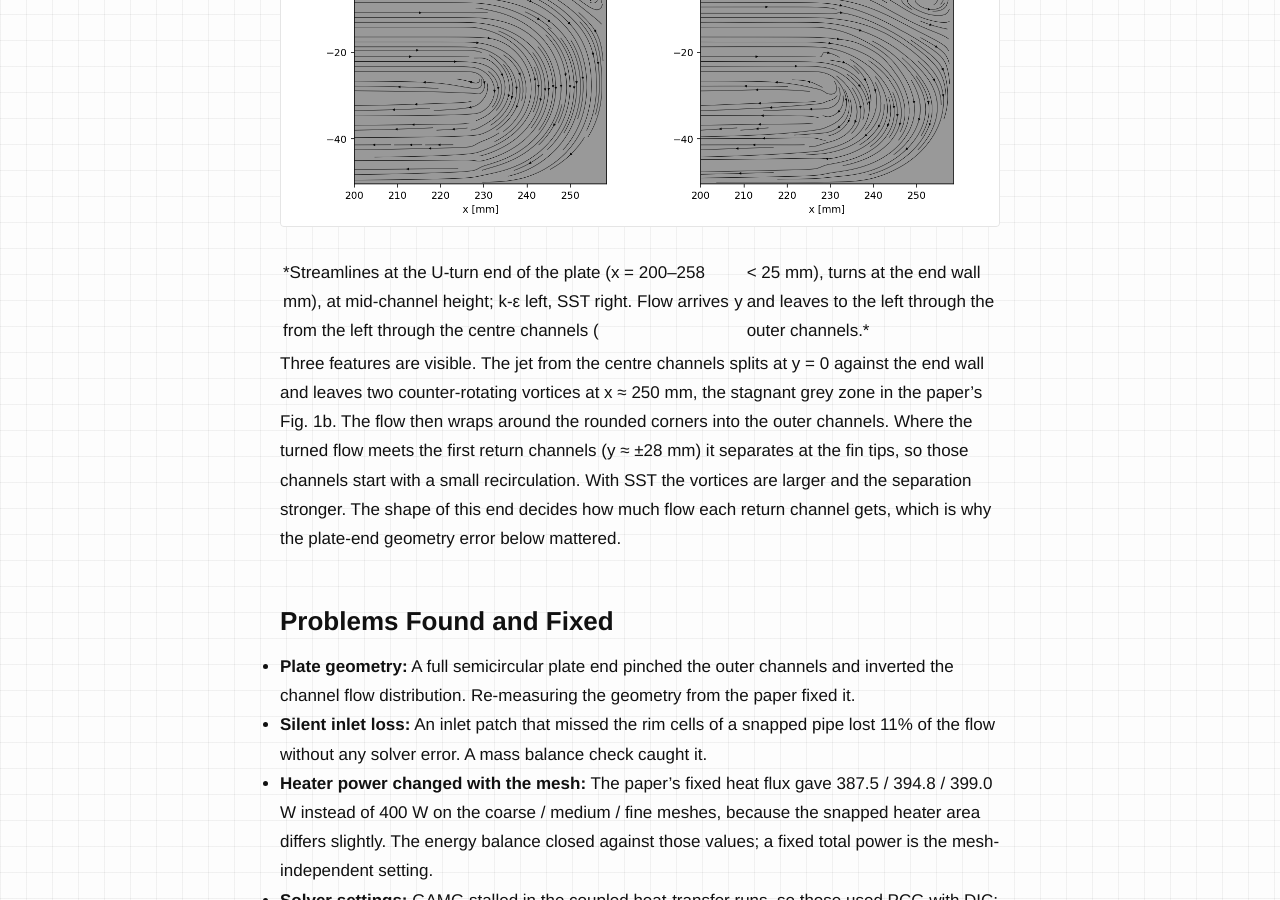
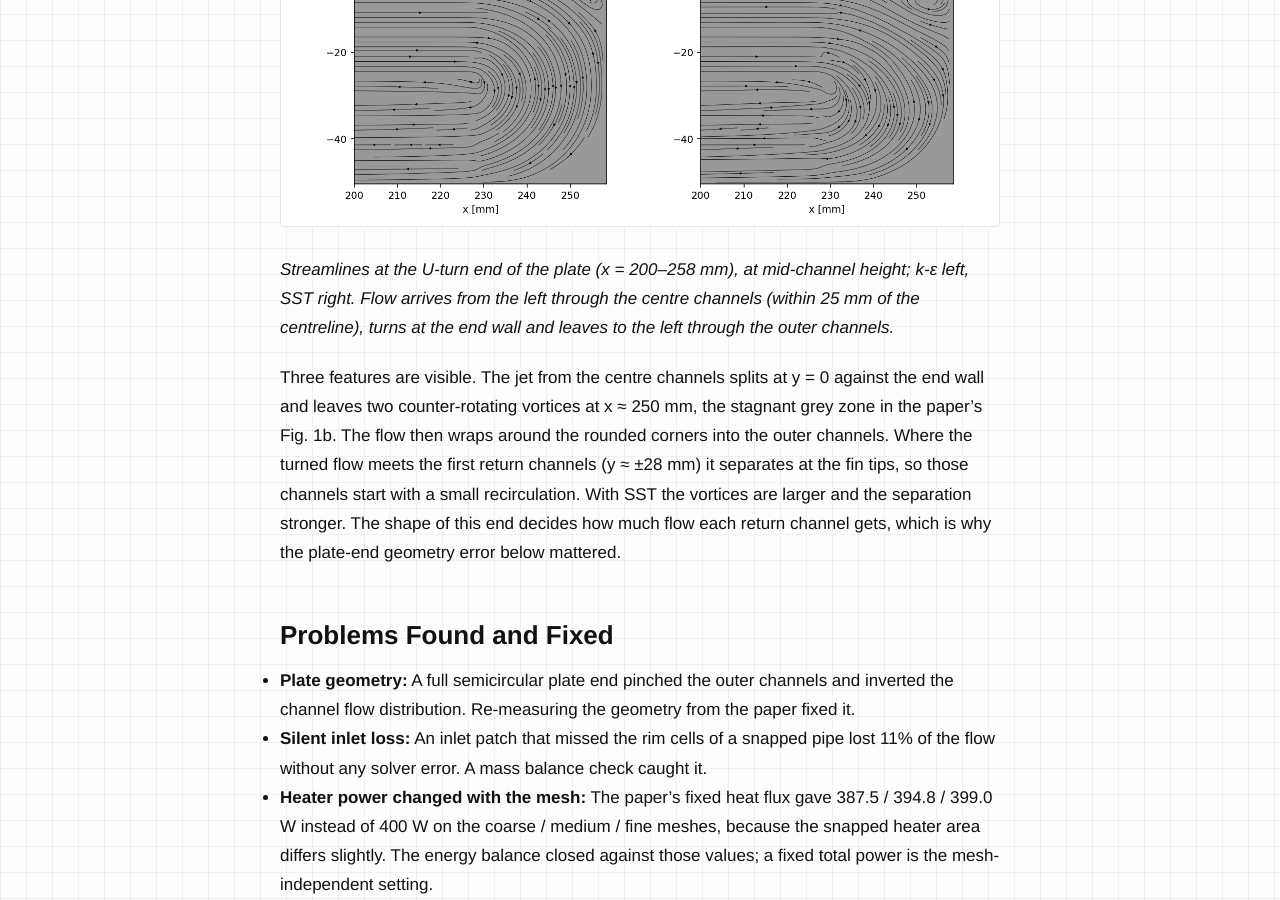
Before and after one commit to yenchun-chou/yenchun-chou.github.io, a Jekyll site: the page built from entries/projects/liquid-cooling-cht/en.md, in a window 1280 px wide and 900 px high, scrolled down 6720 px. Built offline with Jekyll 4.4.1, drawn with Linux system fonts in a browser that asks for light colours.

Commit message:
Clarify description of flow distribution in liquid cooling

```diff
--- a/entries/projects/liquid-cooling-cht/en.md
+++ b/entries/projects/liquid-cooling-cht/en.md
@@ -85,7 +85,7 @@ SST bars are all below 1.4 %, so its answer belongs to the model, not to the mes
 
 ![Streamlines in the U-turn region](/images/projects/liquid-cooling-cht/uturn-streamlines.png)
 
-*Streamlines at the U-turn end of the plate (x = 200–258 mm), at mid-channel height; k-ε left, SST right. Flow arrives from the left through the centre channels (|y| < 25 mm), turns at the end wall and leaves to the left through the outer channels.*
+*Streamlines at the U-turn end of the plate (x = 200–258 mm), at mid-channel height; k-ε left, SST right. Flow arrives from the left through the centre channels (within 25 mm of the centreline), turns at the end wall and leaves to the left through the outer channels.*
 
 Three features are visible. The jet from the centre channels splits at y = 0 against the end wall and leaves two counter-rotating vortices at x ≈ 250 mm, the stagnant grey zone in the paper's Fig. 1b. The flow then wraps around the rounded corners into the outer channels. Where the turned flow meets the first return channels (y ≈ ±28 mm) it separates at the fin tips, so those channels start with a small recirculation. With SST the vortices are larger and the separation stronger. The shape of this end decides how much flow each return channel gets, which is why the plate-end geometry error below mattered.
 
```
